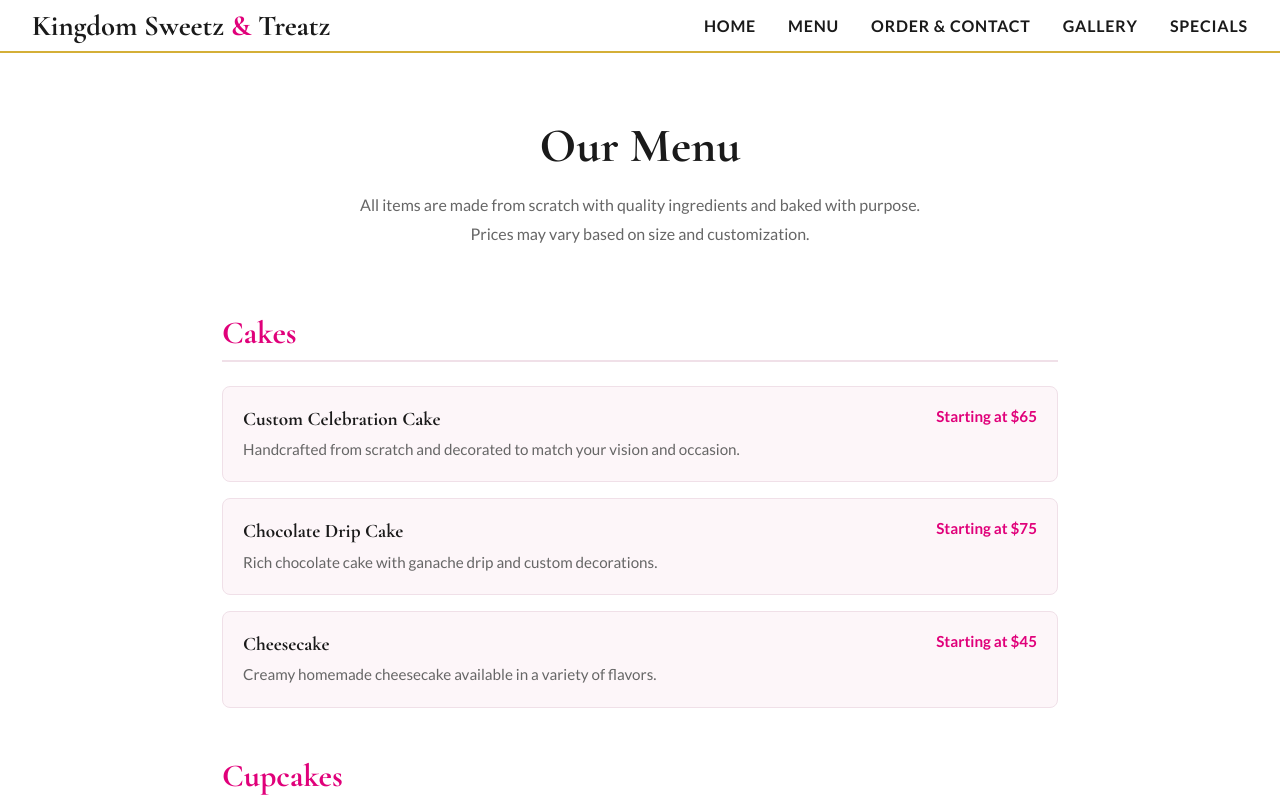
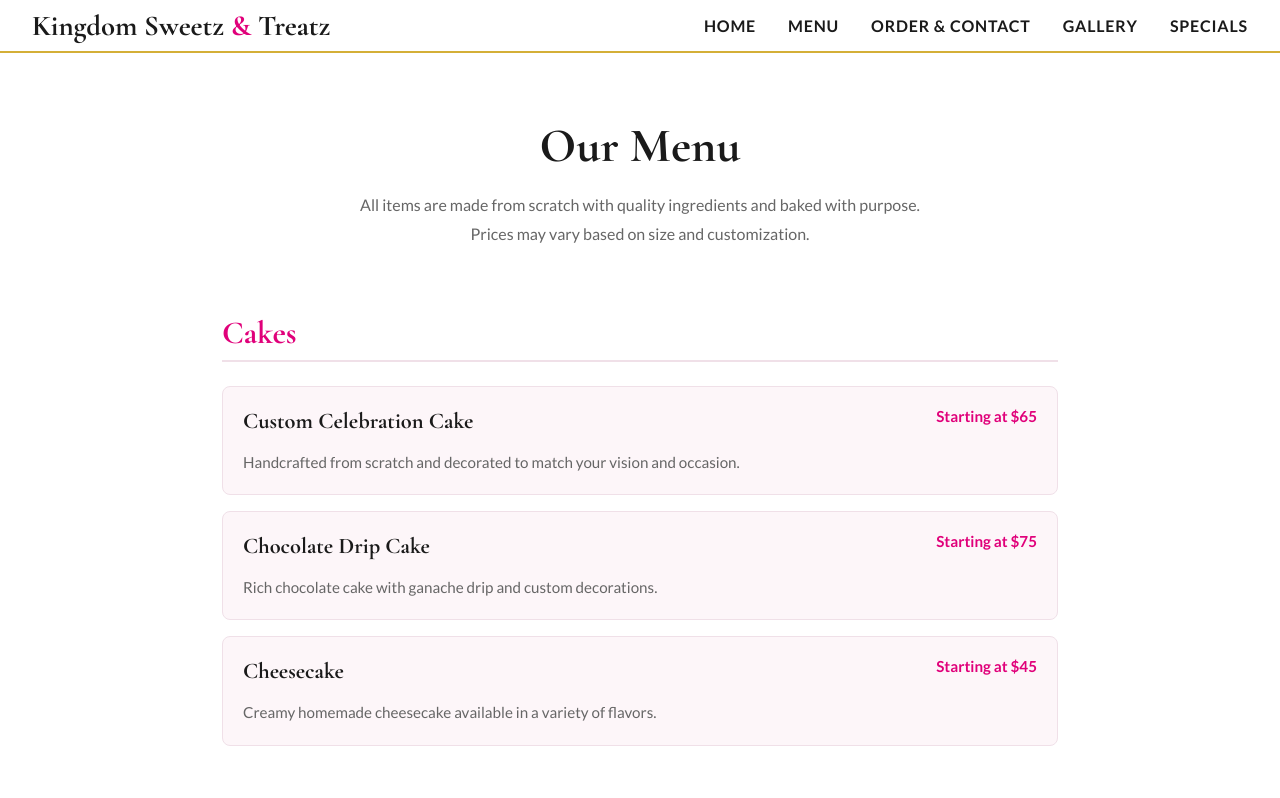
Before and after one commit to THen25/kingdom-sweetz-n-treatz, a React (Vite) app: page /menu in a window 1280 px wide. Shown: the top 798 px of the page. Built offline with nearby package versions, Linux system fonts and the light colour scheme.

Commit message:
Increase .menu-item h3 font-size and margin-bottom for better legibility

```diff
--- a/src/styles/Menu.css
+++ b/src/styles/Menu.css
@@ -52,9 +52,9 @@
 }
 
 .menu-item-info h3 {
-  font-size: 1.2rem;
+  font-size: 1.4rem;
   color: #1a1a1a;
-  margin-bottom: 0.4rem;
+  margin-bottom: 1rem;
 }
 
 .menu-item-info p {
```
